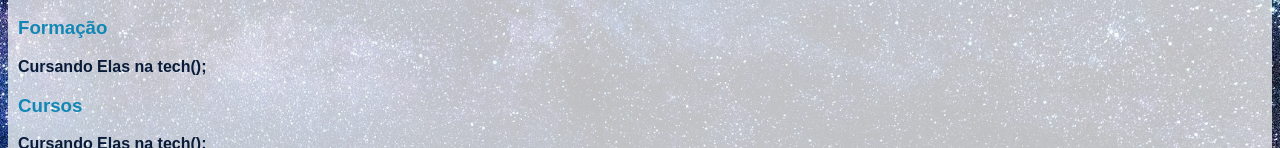
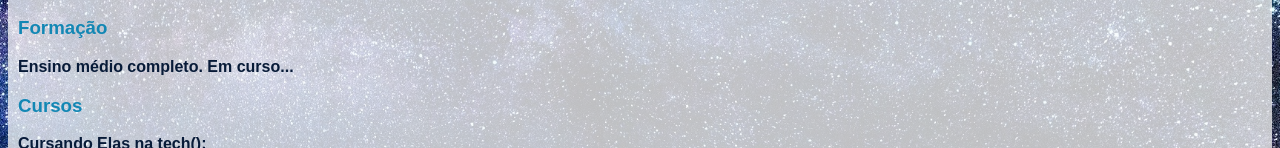
Before and after one commit to BiancaVieiraa/biancavieira, a plain HTML site: page index.html in a window 1280 px wide. Shown: the part 368-516 px from the top of the page. Drawn offline with Linux system fonts and the light colour scheme.

Commit message:
Update index.html

```diff
--- a/index.html
+++ b/index.html
@@ -49,7 +49,8 @@
         <section>
             <h3>Formação</h3>
             <p> <b>
-            Cursando Elas na tech();
+            Ensino médio completo.
+            Em curso...
             </b>
             </p>
         </section>
```
